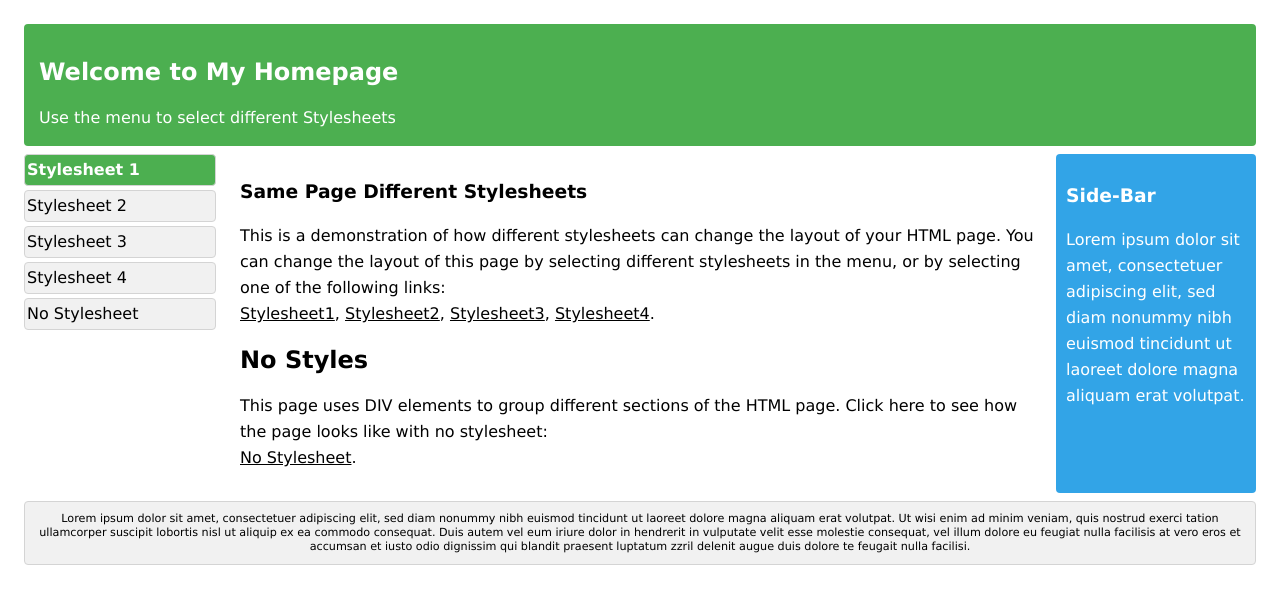
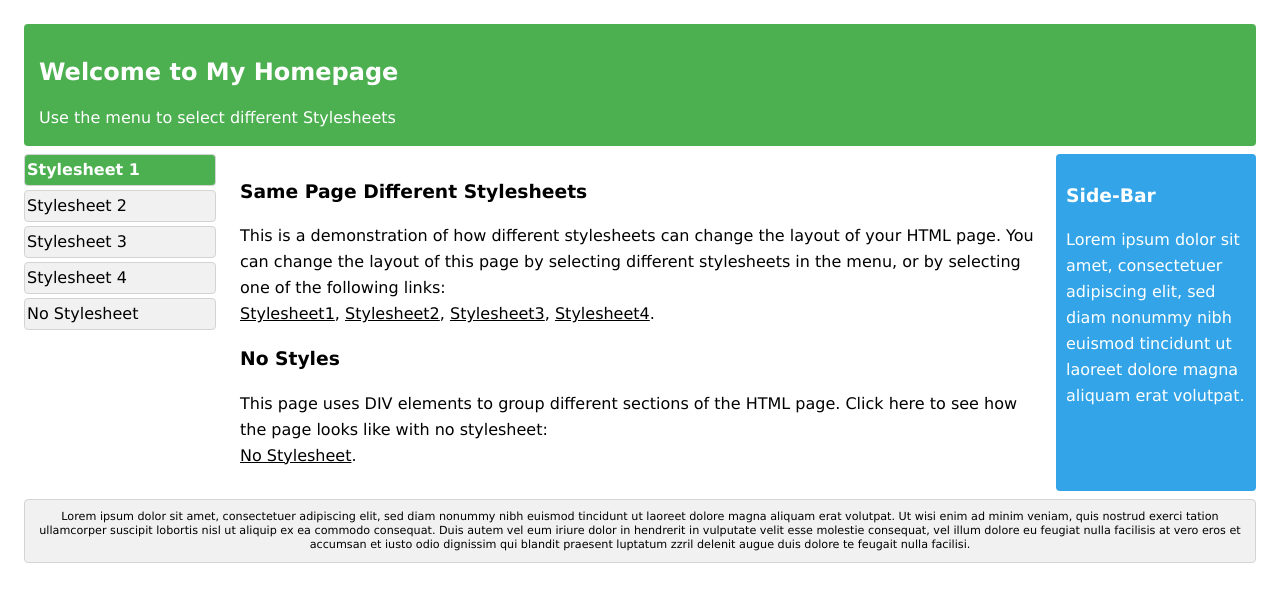
Before and after one commit to SpyGenio/css, a plain HTML site: page index.html in a window 1280 px wide. Drawn offline with Linux system fonts and the light colour scheme.

Commit message:
Update index.html

```diff
--- a/index.html
+++ b/index.html
@@ -386,7 +386,7 @@ a:hover {
       <a href="#" onclick=");return false">Stylesheet3</a>,
       <a href="#" onclick=");return false">Stylesheet4</a>.
       </p>
-       <h2>No Styles</h2>
+       <h3>No Styles</h3>
       <p>This page uses DIV elements to group different sections of the HTML page. Click here to see how the page looks like with no stylesheet:<br><a href="#" onclick="noStyles();return false">No Stylesheet</a>.</p>
    </div>
     <div id="sidebar">
```
